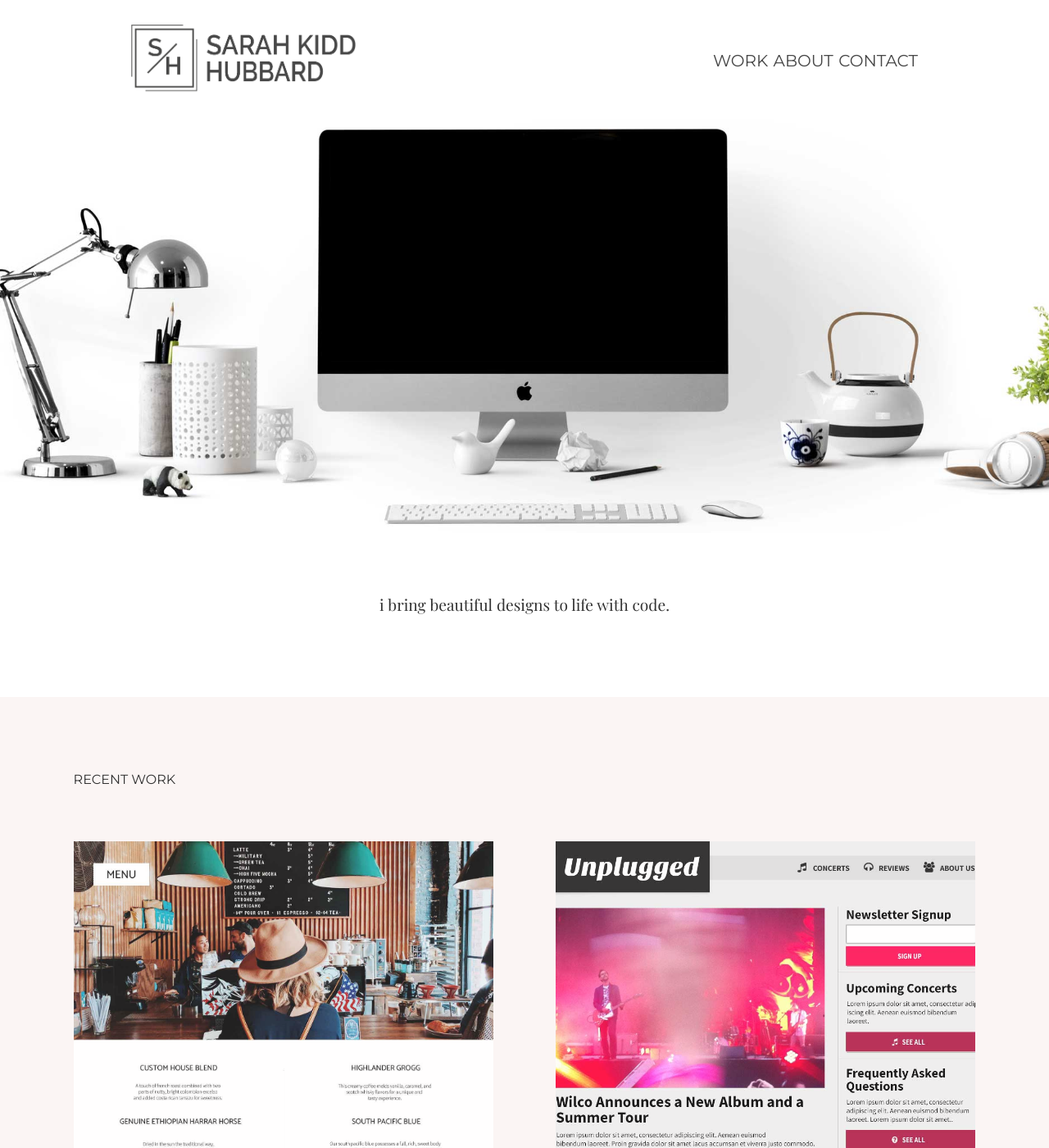
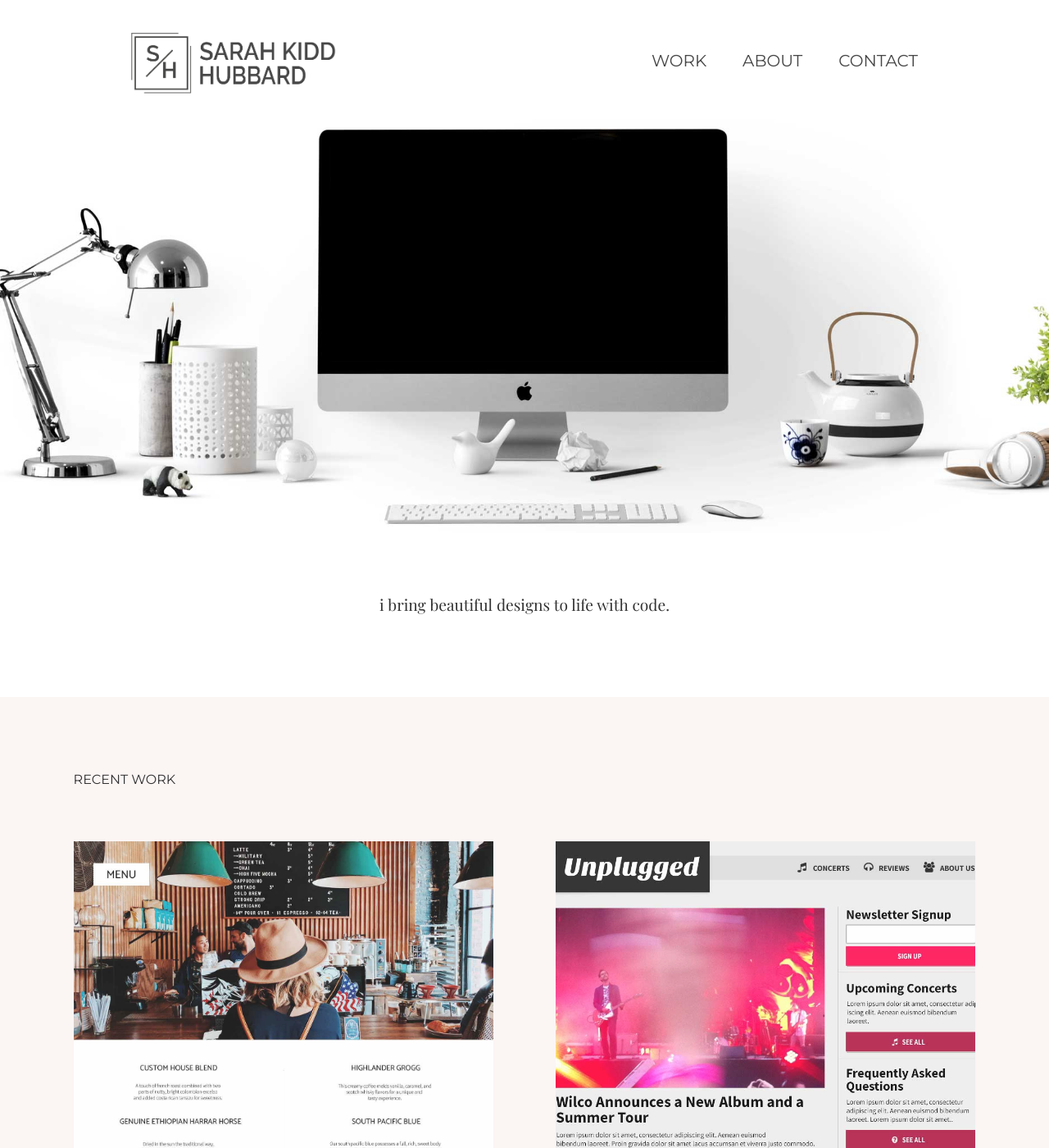
Before and after one commit to skiddhubbard/skiddhubbard.github.io, a Jekyll site: the page built from index.md, in a window 1280 px wide and 1400 px high. Shown: the whole window at 82% size. Built offline with Jekyll 4.4.1, drawn with Linux system fonts in a browser that asks for light colours.

Commit message:
desktop header styles

```diff
--- a/_sass/site/_base.scss
+++ b/_sass/site/_base.scss
@@ -666,7 +666,8 @@ input {
     }
 
     #logo {
-      width: 275px;
+      width: 250px;
+      padding: 40px 0px;
     }
 
     nav {
@@ -675,6 +676,7 @@ input {
     }
 
     nav ul {
+      width: 325px;
       padding-top: 60px;
     }
 
```
